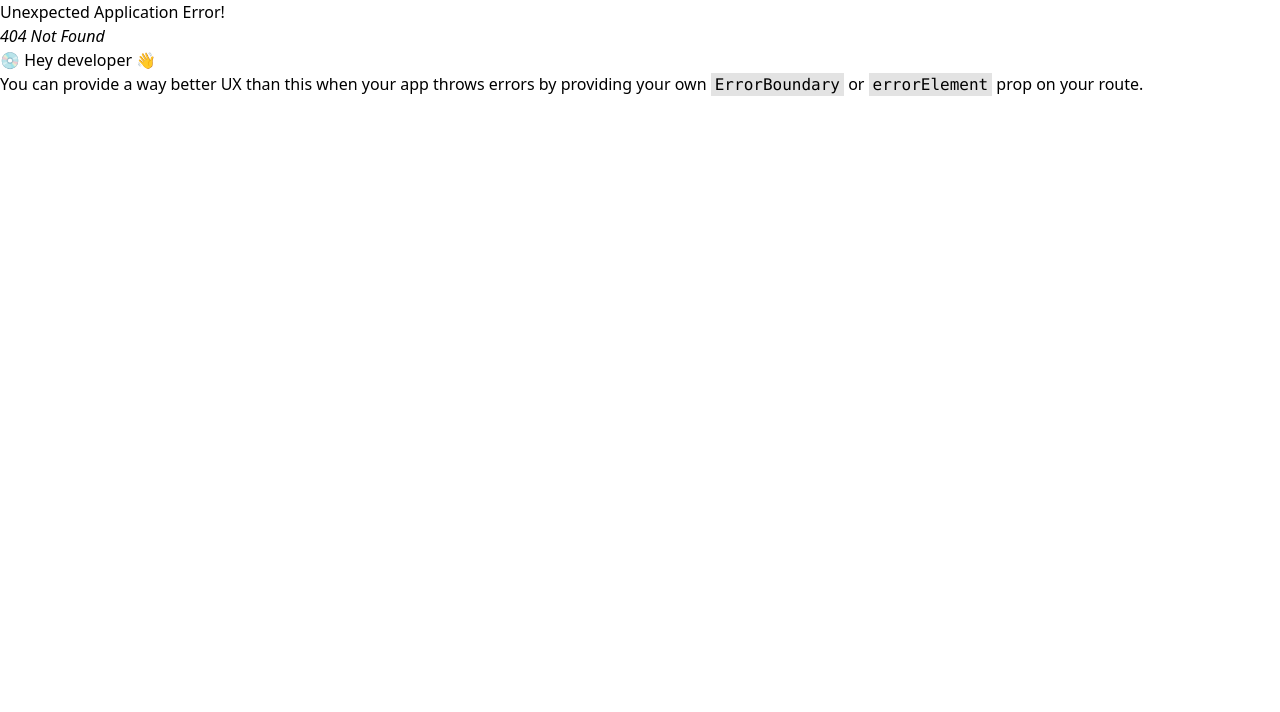
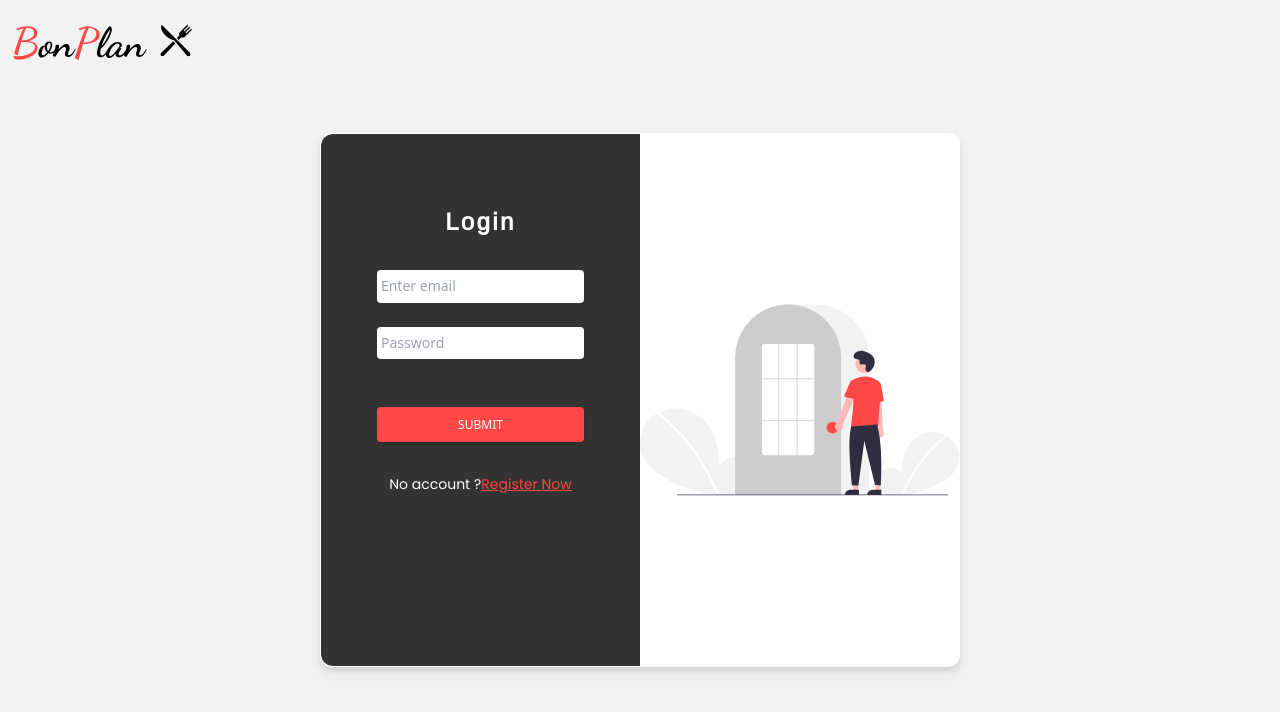
Before and after one commit to Takkwwaa/Bon-Plan, a React (Vite) app: page /Login in a window 1280 px wide. Before the commit this address had no page. Shown: the top 712 px of the page. Built offline with nearby package versions, Linux system fonts and the light colour scheme.

Commit message:
updates l3id

```diff
--- a/src/App.jsx
+++ b/src/App.jsx
@@ -3,7 +3,7 @@ import { Unauthenticated, Authenticated } from "./Routes.jsx";
 import { RouterProvider, Link } from "react-router-dom";
 
 const App = () => {
-  const Boom = false;
+  const Boom = true;
   return <RouterProvider router={Boom ? Unauthenticated : Authenticated} />;
 };
 export default App;
--- /dev/null
+++ b/src/authService.js
@@ -0,0 +1,14 @@
+import axios from "./axios";
+const REGISTER_URL = "/api/login";
+const login = async (username, password) => {
+  const response = axios.post(
+    REGISTER_URL,
+    JSON.stringify({
+      username,
+      password,
+    }),
+    { headers: { "Content-Type": "application/json" } }
+  );
+  return response.data;
+};
+export default { login };
--- a/src/components/Favourite.jsx
+++ b/src/components/ItemsList.jsx
@@ -2,27 +2,28 @@ import React from "react";
 import { leftForward, rightForward } from "../assets";
 import styles from "../style.js";
 import Items from "./Items.jsx";
+import StoreCard from "./StoreCard";
 
-const Favourite = () => {
+const ItemsList = () => {
   return (
-    <div className={` ${styles.padding2} flex flex-col gap-5`}>
+    <div className={` ${styles.padding2} flex flex-col gap-5 bg-secondary`}>
       <h5 className="font-poppins font-meduim ss:text-[24px] text-[16px] text-[#FF4747]">
         Top rated
       </h5>
       <div
         className={`flex justify-between items-center flex-row pt-2 pb-2 border border-primary rounded-lg h-[340px] overflow-hidden ${styles.boxWidth}`}
       >
-        <div className=" w-24 h-full flex justify-center items-center hover:cursor-pointer">
-          <img src={leftForward} />
+        <div className=" w-24 h-full flex justify-center items-center hover:cursor-pointer ">
+          <img src={leftForward} className="z-10" />
         </div>
-        <Items />
-        <div className=" w-24 h-full  flex justify-center items-center  hover:cursor-pointer">
+        <StoreCard />
+        <div className=" w-24 h-full  flex justify-center items-center  hover:cursor-pointer ">
           {" "}
-          <img src={rightForward} alt="" />
+          <img src={rightForward} alt="" className="z-10" />
         </div>
       </div>
     </div>
   );
 };
 
-export default Favourite;
+export default ItemsList;
--- a/src/components/UserInfoUpdate.jsx
+++ b/src/components/UserInfoUpdate.jsx
@@ -1,7 +1,6 @@
 import React, { useEffect, useState } from "react";
 import ReactDOM from "react-dom";
 import { store, userr, close } from "../assets";
-import { Link } from "react-router-dom";
 import DropDownLocalisation from "./DropDownLocalisation";
 
 const UserInfoUpdate = (props) => {
@@ -50,7 +49,7 @@ const UserInfoUpdate = (props) => {
               />
               <label
                 className="mt-px inline-block pl-[0.15rem] hover:cursor-pointer text-white"
-                for="inlineRadio1"
+                htmlFor="inlineRadio1"
               >
                 Male
               </label>
@@ -67,7 +66,7 @@ const UserInfoUpdate = (props) => {
               />
               <label
                 className="mt-px inline-block pl-[0.15rem] hover:cursor-pointer text-white"
-                for="inlineRadio2"
+                htmlFor="inlineRadio2"
               >
                 Female
               </label>
--- a/src/components/index.js
+++ b/src/components/index.js
@@ -1,6 +1,6 @@
 import Hero from "./Hero.jsx";
 import Navbar from "./Navbar.jsx";
-import Favourite from "./Favourite.jsx";
+import ItemsList from "./ItemsList.jsx";
 import Items from "./Items.jsx";
 import ConnectPopup from "./ConnectPopup.jsx";
 import Alert from "./Alert.jsx";
@@ -19,7 +19,7 @@ import UserInfoUpdate from "./UserInfoUpdate.jsx";
 export {
   Hero,
   Navbar,
-  Favourite,
+  ItemsList,
   Items,
   ConnectPopup,
   Alert,
--- a/src/pages/Home.jsx
+++ b/src/pages/Home.jsx
@@ -1,5 +1,5 @@
 import React from "react";
-import { Hero, Favourite, Navbar, Footer } from "../components";
+import { Hero, ItemsList, Navbar, Footer } from "../components";
 import styles from "../style";
 import { Outlet } from "react-router-dom";
 
@@ -18,7 +18,7 @@ const Home = () => {
       </div>
       <div className={`${styles.flexStart}`}>
         <div className={`${styles.boxWidth}`}>
-          <Favourite />
+          <ItemsList />
         </div>
       </div>
       <Footer />
--- a/src/pages/Login.jsx
+++ b/src/pages/Login.jsx
@@ -1,6 +1,19 @@
 import { Link } from "react-router-dom";
 import { login, blacklogo } from "../assets";
+import React, { useState } from "react";
+import authService from "../authService";
+import axios from "../axios";
+
 const Login = () => {
+  const [loading, setLoading] = useState(false);
+  const [password, setpassword] = useState("");
+  const [email, setemail] = useState("");
+  console.log(password, "fjrkiguh", email);
+  const handleOnSubmit = async (event) => {
+    event.preventDefault();
+    const token = await authService.login(email, password);
+  };
+
   return (
     <>
       <img
@@ -14,22 +27,29 @@ const Login = () => {
               <h1 className=" font-arimo font-bold text-2xl flex align-middle justify-center py-8 text-white tracking-widest ">
                 Login
               </h1>
-              <form className=" flex flex-col justify-center px-8 ">
+              <form
+                className=" flex flex-col justify-center px-8 "
+                onSubmit={handleOnSubmit}
+              >
                 <input
                   type="email"
                   className=" pl-1 mb-6 text-sm block min-h-[auto] w-full rounded border-0 bg-[#ffffff] py-[0.32rem] leading-[1.6] outline-none focus:outline-1 focus:outline-primary"
                   id="exampleInputEmail1"
                   placeholder="Enter email"
+                  onChange={(e) => setemail(e.target.value)}
                 />
                 <input
                   type="password"
                   className=" pl-1 mb-12 block text-sm min-h-[auto] w-full rounded border-0 bg-[#ffffff] py-[0.32rem] leading-[1.6] outline-none focus:outline-1 focus:outline-primary"
                   id="exampleInputPassword1"
                   placeholder="Password"
+                  onChange={(e) => setpassword(e.target.value)}
                 />
                 <button
                   type="submit"
-                  className="px-8 align-middle rounded w-full bg-primary py-2.5 text-xs font-medium uppercase leading-tight text-white shadow-md transition duration-150 ease-in-out hover:bg-primary-700 hover:shadow-lg focus:bg-primary-700 focus:shadow-lg focus:outline-none focus:ring-0 active:bg-primary-800 active:shadow-lg  "
+                  className={`${
+                    loading ? "hidden" : "block"
+                  } px-8 align-middle rounded w-full bg-primary py-2.5 text-xs font-medium uppercase leading-tight text-white shadow-md transition duration-150 ease-in-out hover:bg-primary-700 hover:shadow-lg focus:bg-primary-700 focus:shadow-lg focus:outline-none focus:ring-0 active:bg-primary-800 active:shadow-lg `}
                 >
                   Submit
                 </button>
--- a/src/pages/Signup.jsx
+++ b/src/pages/Signup.jsx
@@ -39,12 +39,12 @@ const Signup = () => {
       .post(
         REGISTER_URL,
         JSON.stringify({
-          user_name: username,
-          first_name: firstname,
-          last_name: lastname,
-          birth_date: birthdate,
+          username: username,
+          firstname: firstname,
+          lastname: lastname,
+          birthdate: birthdate,
           email,
-          password,
+          plainPassword: password,
         }),
         { headers: { "Content-Type": "application/json" } }
       )
@@ -114,7 +114,7 @@ const Signup = () => {
                       className=" pl-1 text-sm block min-h-[auto] w-full rounded border-0 bg-[#ffffff] py-[0.32rem] leading-[1.6] outline-none focus:outline-1 focus:outline-primary"
                       id="username"
                       placeholder="User Name"
-                      {...register("lastname")}
+                      {...register("username")}
                       autoComplete="off"
                     />
                     {errors?.username ? (
@@ -130,7 +130,7 @@ const Signup = () => {
                       {...register("birthdate")}
                     />
                     {errors?.username ? (
-                      <ErrorMessage text={errors?.username?.message} />
+                      <ErrorMessage text={errors?.birthdate?.message} />
                     ) : null}
                   </div>
                 </div>
--- a/src/pages/SignupStore.jsx
+++ b/src/pages/SignupStore.jsx
@@ -13,6 +13,7 @@ const SignupStore = () => {
   const REGISTER_URL = "/api/stores";
   const [violations, setViolations] = useState("");
   const [loading, setLoading] = useState(false);
+  const [Errors, setErrors] = useState("");
 
   const schema = yup
     .object()
@@ -64,8 +65,8 @@ const SignupStore = () => {
         console.log("error", error);
       });
     const notify = () =>
-      toast.error("haha", {
-        position: "top-start",
+      toast.error(violations[0].message, {
+        position: "top-end",
         theme: "light",
         autoClose: 3000,
       });
@@ -183,9 +184,9 @@ const SignupStore = () => {
                   } px-8 align-middle rounded w-full bg-primary py-2.5 text-xs font-medium uppercase leading-tight text-white shadow-md transition duration-150 ease-in-out hover:bg-primary-700 hover:shadow-lg focus:bg-primary-700 focus:shadow-lg focus:outline-none focus:ring-0 active:bg-primary-800 active:shadow-lg  `}
                 />
                 {/* {violations?.length
-                  ? violations?.map(({ propertyPath, message }) => (
-
-                  ))
+                  ? violations?.map(({ propertyPath, message }) =>
+                      setErrors(Errors + { message })
+                    )
                   : null} */}
                 {/* {violations?.length
                   ? violations?.map(({ propertyPath, message }) => (
--- /dev/null
+++ b/src/pages/StoreInterface.jsx
@@ -0,0 +1,5 @@
+const StoreInterface = () => {
+  return <></>;
+};
+
+export default StoreInterface;
--- a/src/pages/UserProfile.jsx
+++ b/src/pages/UserProfile.jsx
@@ -1,5 +1,5 @@
 import styles from "../style";
-import { UserInfoUpdate, UserNavbar } from "../components";
+import { ItemsList, UserInfoUpdate, UserNavbar } from "../components";
 import { user } from "../assets";
 import React, { useState } from "react";
 
@@ -14,7 +14,7 @@ const UserProfile = () => {
   };
 
   return (
-    <div className=" w-screen bg-[#101010] h-screen ">
+    <div className=" w-screen bg-[#101010] h-screen  overflow-x-hidden ">
       <div className={`${styles.paddingX} ${styles.flexCenter} bg-secondary `}>
         <div className={`w-full `}>
           <UserNavbar showhome="true" />
@@ -63,6 +63,7 @@ const UserProfile = () => {
           </div>
         </div>
       </div>
+      <ItemsList />
     </div>
   );
 };
```
Also changed, not shown: src/assets/notification.png (added), src/assets/notification.svg.
